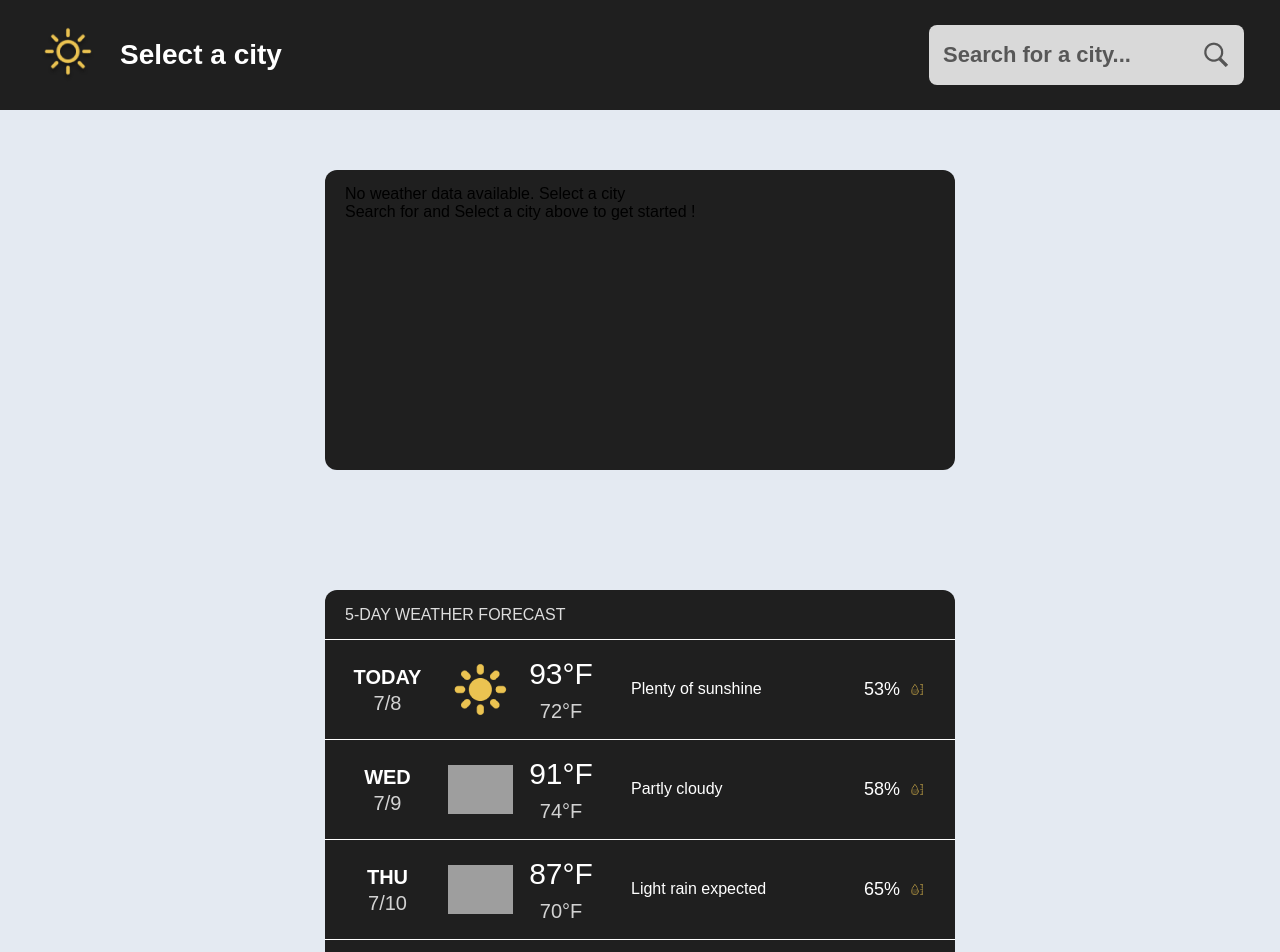
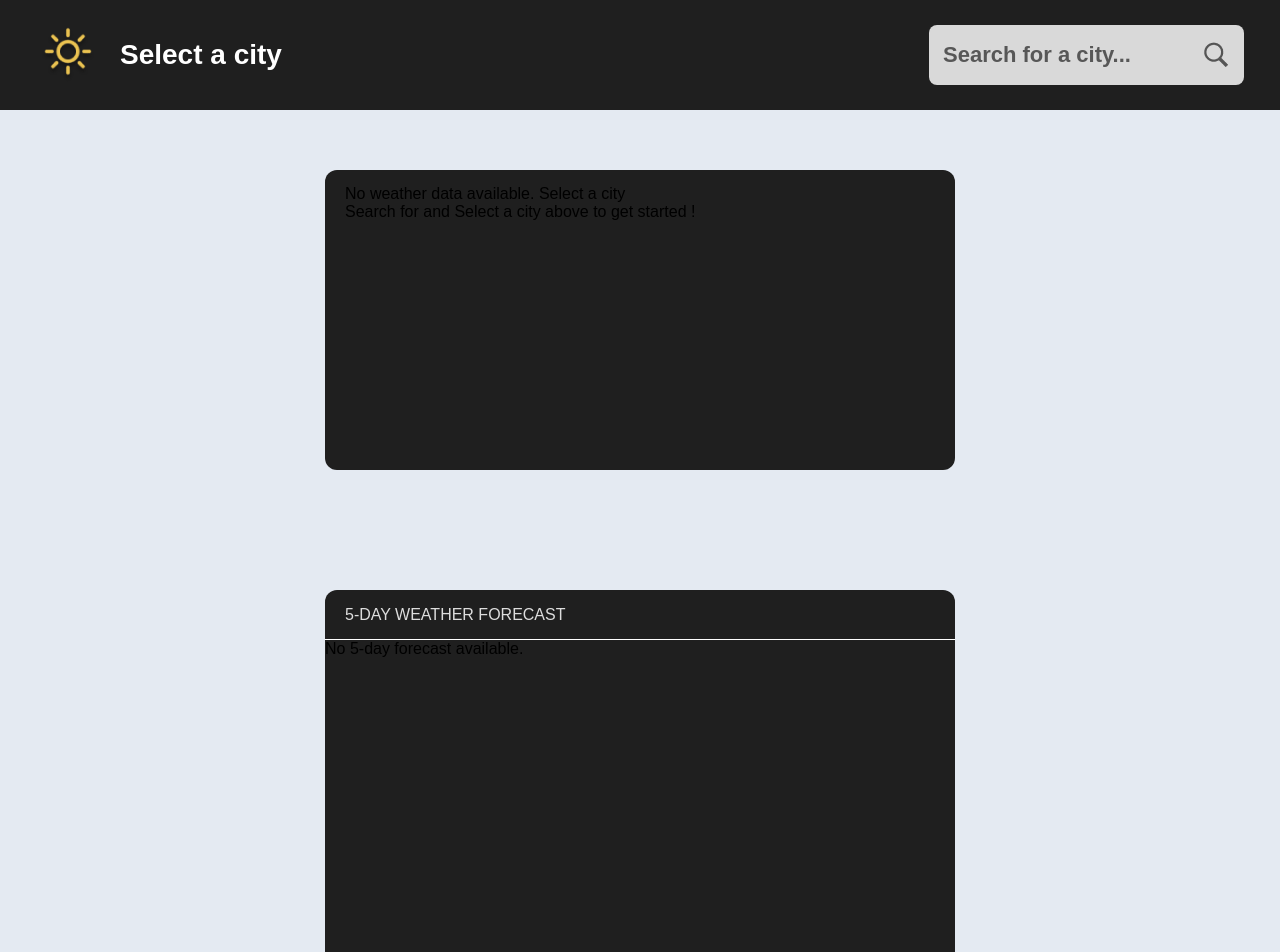
Before and after one commit to MannyPowerz/WeatherDashboard, a React (Vite) app: page / in a window 1280 px wide. Shown: the top 952 px of the page. Built offline with nearby package versions, Linux system fonts and the light colour scheme; grey boxes are pictures that could not be loaded; a web font is replaced by a local one.

Commit message:
Forecast Table additions

```diff
--- a/src/App.jsx
+++ b/src/App.jsx
@@ -49,7 +49,7 @@ const App = () => {
         console.log("🎯 App received city:", cityData);
         setSelectedCity(cityData);
         setAppError(null);
-        // Fixed: Removed useEffect from inside this function
+        //Removed useEffect from inside this function
     };
     return (
         <div className="app">
@@ -83,7 +83,16 @@ const App = () => {
                     isLoading={isLoading} // <--- Pass isLoading
                     appError={appError}   // <--- Pass appError
                 />
-                <ForecastTable />
+
+                <ForecastTable
+                    hourlyForecast={weatherData ? weatherData.hourly : []}
+                    dailyForecast={weatherData ? weatherData.daily : []}
+                    convertTemperature={convertTemperature}
+                    formatDate={formatDate}
+
+                    isLoading={isLoading} // <--- Pass isLoading
+                    appError={appError}   // <--- Pass appError
+                />
             </main>
         </div>
     );
--- a/src/Components/ForecastTable/ForecastTable.jsx
+++ b/src/Components/ForecastTable/ForecastTable.jsx
@@ -1,60 +1,98 @@
 import React, { useState } from 'react';
 import './forecast-table.css';
 
-const ForecastTable = () => {
+const ForecastTable = ({dailyForecast, convertTemperature, formatDate, isLoading, appError}) => {
     const [temperatureUnit, setTemperatureUnit] = useState('F');
 
-    const forecastData = [
-        {
-            day: 'TODAY',
-            date: '7/8',
-            high: temperatureUnit === 'F' ? 93 : 34,
-            low: temperatureUnit === 'F' ? 72 : 22,
-            description: 'Plenty of sunshine',
-            humidity: 53,
-            icon: './public/images/imgcurrentweatherconditionicon87-m47n-200h.png'
-        },
-        {
-            day: 'WED',
-            date: '7/9',
-            high: temperatureUnit === 'F' ? 91 : 33,
-            low: temperatureUnit === 'F' ? 74 : 23,
-            description: 'Partly cloudy',
-            humidity: 58,
-            icon: './public/images/imgcurrentweatherconditionconi162-99dm-200w.png'
-        },
-        {
-            day: 'THU',
-            date: '7/10',
-            high: temperatureUnit === 'F' ? 87 : 31,
-            low: temperatureUnit === 'F' ? 70 : 21,
-            description: 'Light rain expected',
-            humidity: 65,
-            icon: './public/images/imgcurrentweatherconditionconi162-99dm-200w.png'
-        },
-        {
-            day: 'FRI',
-            date: '7/11',
-            high: temperatureUnit === 'F' ? 89 : 32,
-            low: temperatureUnit === 'F' ? 73 : 23,
-            description: 'Cloudy and foggy',
-            humidity: 61,
-            icon: './public/images/imgcurrentweatherconditionconi162-99dm-200w.png'
-        },
-        {
-            day: 'SAT',
-            date: '7/12',
-            high: temperatureUnit === 'F' ? 95 : 35,
-            low: temperatureUnit === 'F' ? 76 : 24,
-            description: 'Rain in afternoon',
-            humidity: 55,
-            icon: './public/images/imgcurrentweatherconditionconi162-99dm-200w.png'
-        }
-    ];
+// Loads when current weather data is fetched after city selection in search bar useEffect for depency of selectedCity
+
+//
 
     const toggleTemperatureUnit = () => {
         setTemperatureUnit(prev => prev === 'F' ? 'C' : 'F');
     };
+
+    if (isLoading) {
+        // Return JSX for a loading state.
+        return (
+            <div className="forecast-table loading-state">
+                <div className="table-header">
+                    <span className="header-title">5-DAY WEATHER FORECAST</span>
+                </div>
+                <div className="table-body">
+                    <div className="loading-message">Loading forecast data...</div>
+                    {/* You could add a loading spinner icon here */}
+                </div>
+            </div>
+        );
+    }
+
+    if (!dailyForecast || dailyForecast.length === 0 || appError) {
+        // Return JSX for a "No forecast data" message.
+        return (
+            <div className="forecast-table no-data-state">
+                <div className="table-header">
+                    <span className="header-title">5-DAY WEATHER FORECAST</span>
+                </div>
+                <div className="table-body">
+                    <div className="no-data-message">No 5-day forecast available.</div>
+                    {/* Optional: Add guidance like "Select a city in the header." */}
+                </div>
+                <div className="error-message">
+                    {appError || "Please select a city to view the forecast."}
+                </div>
+            </div>
+        );
+    }
+
+    // const forecastData = [
+    //     {
+    //         day: 'TODAY',
+    //         date: '7/8',
+    //         high: temperatureUnit === 'F' ? 93 : 34,
+    //         low: temperatureUnit === 'F' ? 72 : 22,
+    //         description: 'Plenty of sunshine',
+    //         humidity: 53,
+    //         icon: './public/images/imgcurrentweatherconditionicon87-m47n-200h.png'
+    //     },
+    //     {
+    //         day: 'WED',
+    //         date: '7/9',
+    //         high: temperatureUnit === 'F' ? 91 : 33,
+    //         low: temperatureUnit === 'F' ? 74 : 23,
+    //         description: 'Partly cloudy',
+    //         humidity: 58,
+    //         icon: './public/images/imgcurrentweatherconditionconi162-99dm-200w.png'
+    //     },
+    //     {
+    //         day: 'THU',
+    //         date: '7/10',
+    //         high: temperatureUnit === 'F' ? 87 : 31,
+    //         low: temperatureUnit === 'F' ? 70 : 21,
+    //         description: 'Light rain expected',
+    //         humidity: 65,
+    //         icon: './public/images/imgcurrentweatherconditionconi162-99dm-200w.png'
+    //     },
+    //     {
+    //         day: 'FRI',
+    //         date: '7/11',
+    //         high: temperatureUnit === 'F' ? 89 : 32,
+    //         low: temperatureUnit === 'F' ? 73 : 23,
+    //         description: 'Cloudy and foggy',
+    //         humidity: 61,
+    //         icon: './public/images/imgcurrentweatherconditionconi162-99dm-200w.png'
+    //     },
+    //     {
+    //         day: 'SAT',
+    //         date: '7/12',
+    //         high: temperatureUnit === 'F' ? 95 : 35,
+    //         low: temperatureUnit === 'F' ? 76 : 24,
+    //         description: 'Rain in afternoon',
+    //         humidity: 55,
+    //         icon: './public/images/imgcurrentweatherconditionconi162-99dm-200w.png'
+    //     }
+    // ];
+
 
     return (
         <div className="forecast-table">
@@ -63,20 +101,31 @@ const ForecastTable = () => {
             </div>
 
             <div className="table-body">
-                {forecastData.map((day, index) => (
-                    <div key={index} className="table-row">
+                {dailyForecast.map((day, index) => {
+                    const dayName = formatDate(day.timestamp, { weekday: 'short' }).toUpperCase();
+                    const dateText = formatDate(day.timestamp, { month: 'numeric', day: 'numeric' });
+
+                    const highTemp = convertTemperature(day.high, 'K', temperatureUnit);
+                    const lowTemp = convertTemperature(day.low, 'K', temperatureUnit);
+
+                    const descriptionText = day.description.charAt(0).toUpperCase() + day.description.slice(1);
+
+                    const weatherIconSrc = `https://openweathermap.org/img/wn/${day.icon}@2x.png`;
+
+                    return (
+                        <div key={index || day.timestamp} className="table-row">
                             <div className="date-col">
                                 <span className="day-text">
-                                <span className="day-name">{day.day}</span>
+                                    <span className="day-name">{dayName}</span>
                                     <br />
-                                <span className="date-text">{day.date}</span>
+                                    <span className="date-text">{dateText}</span>
                                 </span>
                             </div>
 
                             <div className="icon-col">
                                 <img
-                                alt={`Weather condition for ${day.day}`}
-                                src={day.icon}
+                                    alt={`Weather condition for ${dayName}`}
+                                    src={weatherIconSrc}
                                     className="weather-icon"
                                 />
                             </div>
@@ -87,19 +136,19 @@ const ForecastTable = () => {
                                     onClick={toggleTemperatureUnit}
                                     title="Click to toggle between °F and °C"
                                 >
-                                {day.high}°{temperatureUnit}
+                                    {highTemp}°{temperatureUnit}
                                 </button>
                                 <button
                                     className="temp-low"
                                     onClick={toggleTemperatureUnit}
                                     title="Click to toggle between °F and °C"
                                 >
-                                {day.low}°{temperatureUnit}
+                                    {lowTemp}°{temperatureUnit}
                                 </button>
                             </div>
 
                             <div className="desc-col">
-                            <span className="description">{day.description}</span>
+                                <span className="description">{descriptionText}</span>
                             </div>
 
                             <div className="humidity-col">
@@ -111,7 +160,8 @@ const ForecastTable = () => {
                                 />
                             </div>
                         </div>
-                ))}
+                    );
+                })}
             </div>
         </div>
     );
--- a/src/weather-api.js
+++ b/src/weather-api.js
@@ -16,7 +16,7 @@
 // The function will handle errors gracefully and log them to the console
 
 // CONFIGURATION
-const API_KEY = "***********************"; // Replace with your actual key
+const API_KEY = "d8ef06363dc5a47d53fac7fac06320c1"; // Replace with your actual key
 const CURRENT_WEATHER_URL = "https://api.openweathermap.org/data/2.5/weather"; // FREE
 const FORECAST_URL = "https://api.openweathermap.org/data/2.5/forecast"; // FREE
 const GEOCODING_URL = "http://api.openweathermap.org/geo/1.0/direct"; // FREE
```
Lines whose indentation alone changed are shown as unchanged.
